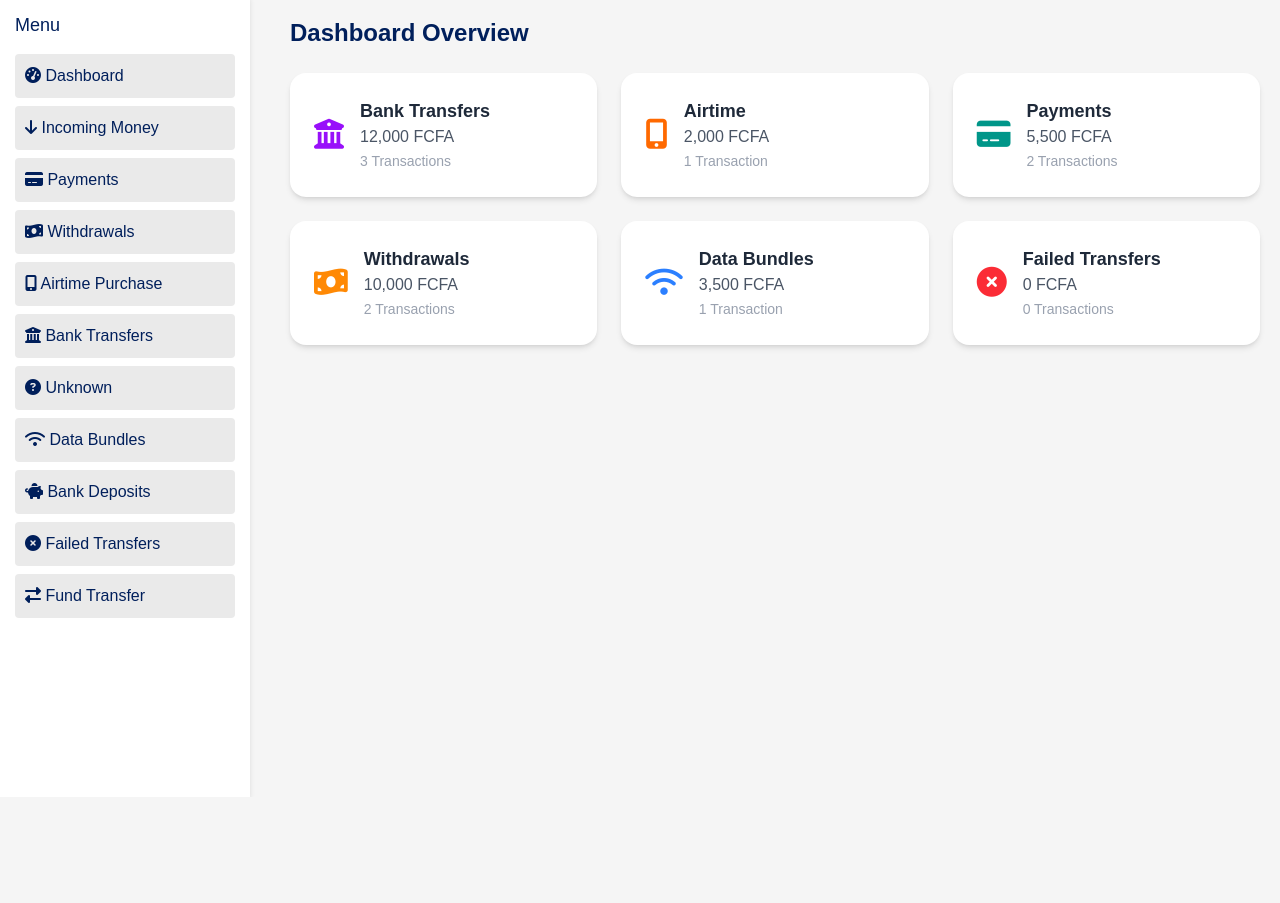
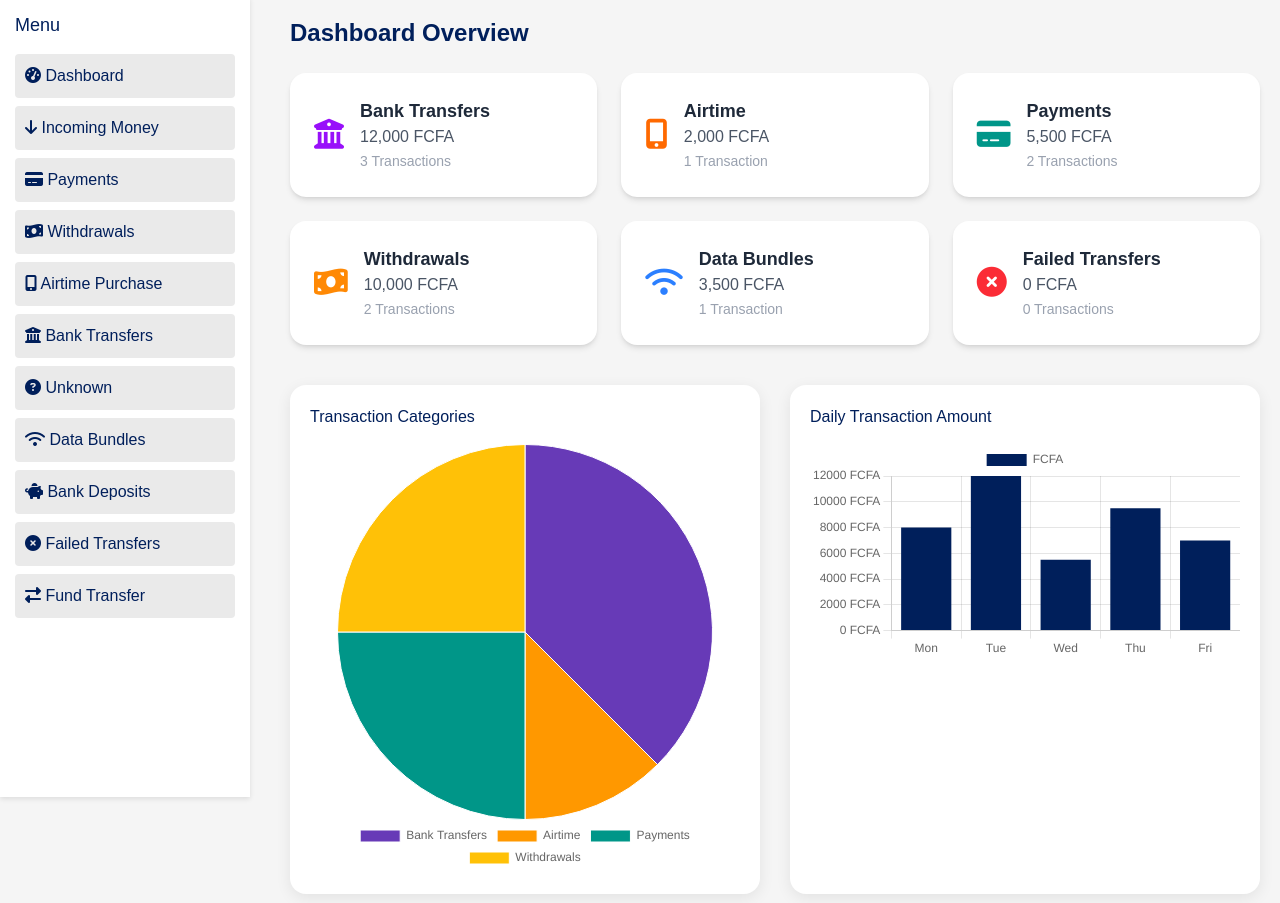
Before and after one commit to NFORMII/MOMO-Data-Analysis, a plain HTML site: page dashboard.html in a window 1280 px wide. Shown: the part 59-962 px from the top of the page. Before the commit the page ends 856 px from the top, so only its background shows below. Drawn offline with nearby package versions, Linux system fonts and the light colour scheme.

Commit message:
piechart

```diff
--- a/dashboard.css
+++ b/dashboard.css
@@ -87,3 +87,27 @@
     .details-section h2 {
       color: #001f5b;
     }
+
+
+
+.chart-section {
+  margin-top: 40px;
+  display: flex;
+  flex-wrap: wrap;
+  gap: 30px;
+  justify-content: space-between;
+}
+
+.chart-box {
+  background: #fff;
+  padding: 20px;
+  border-radius: 16px;
+  box-shadow: 0 4px 15px rgba(0, 0, 0, 0.08);
+  flex: 1 1 45%;
+  min-width: 300px;
+}
+
+.chart-box h3 {
+  margin-bottom: 15px;
+  color: #001F5B;
+}
--- a/dashboard.html
+++ b/dashboard.html
@@ -132,6 +132,18 @@
     </div>
 
   </div>
+  <div class="chart-section">
+  <div class="chart-box">
+    <h3>Transaction Categories</h3>
+    <canvas id="categoryChart"></canvas>
+  </div>
+
+  <div class="chart-box">
+    <h3>Daily Transaction Amount</h3>
+    <canvas id="dailyChart"></canvas>
+  </div>
+</div>
+
 </div>
 
 
@@ -185,6 +197,7 @@
     <p>Sent 3,000 FCFA to sibling</p>
   </div>
 
+
   <script>
     function showSection(id) {
       const sections = document.querySelectorAll('.details-section');
@@ -199,7 +212,55 @@
     document.addEventListener("DOMContentLoaded", () => {
       showSection("dashboard-section");
     });
-  </script>
+  // PIE CHART: Transaction Categories
+  const ctx1 = document.getElementById('categoryChart').getContext('2d');
+  new Chart(ctx1, {
+    type: 'pie',
+    data: {
+      labels: ['Bank Transfers', 'Airtime', 'Payments', 'Withdrawals'],
+      datasets: [{
+        label: 'Transactions',
+        data: [3, 1, 2, 2],
+        backgroundColor: ['#673ab7', '#ff9800', '#009688', '#ffc107'],
+        borderWidth: 1
+      }]
+    },
+    options: {
+      responsive: true,
+      plugins: {
+        legend: {
+          position: 'bottom'
+        }
+      }
+    }
+  });
+
+  // BAR CHART: Daily Transaction Amounts
+  const ctx2 = document.getElementById('dailyChart').getContext('2d');
+  new Chart(ctx2, {
+    type: 'bar',
+    data: {
+      labels: ['Mon', 'Tue', 'Wed', 'Thu', 'Fri'],
+      datasets: [{
+        label: 'FCFA',
+        data: [8000, 12000, 5500, 9500, 7000],
+        backgroundColor: '#001F5B'
+      }]
+    },
+    options: {
+      responsive: true,
+      scales: {
+        y: {
+          beginAtZero: true,
+          ticks: {
+            callback: value => value + ' FCFA'
+          }
+        }
+      }
+    }
+  });
+</script>
+
 
 </body>
 </html>
```
